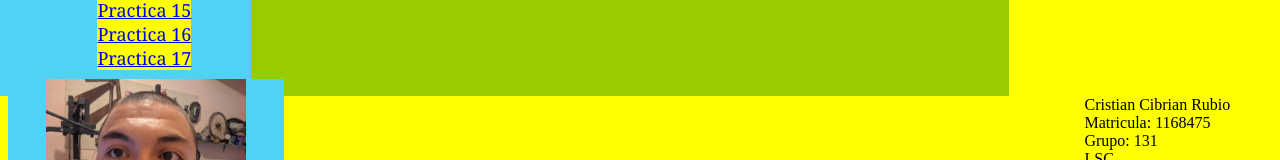
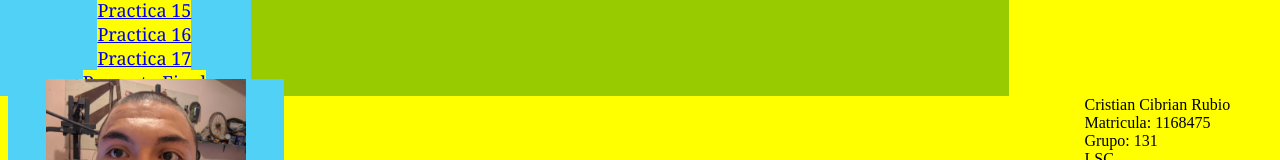
Before and after one commit to cristiancibrian/cristiancibrian.github.io, a plain HTML site: page MyIndex.html in a window 1280 px wide. Shown: the part 506-666 px from the top of the page. Drawn offline with Linux system fonts and the light colour scheme.

Commit message:
AgregarProyecto

```diff
--- a/MyIndex.html
+++ b/MyIndex.html
@@ -90,6 +90,7 @@ a{
     <li> <a href="MyIndex.html">Practica 15</a></li>
     <li> <a href="Carpeta/practica16.html">Practica 16</a></li>
     <li> <a href="Carpeta/practica17.html">Practica 17</a></li>
+    <li> <a href="Proyecto.html">Proyecto Final</a></li>
 </ul>
 </section>
 <section id="columna2">
```
